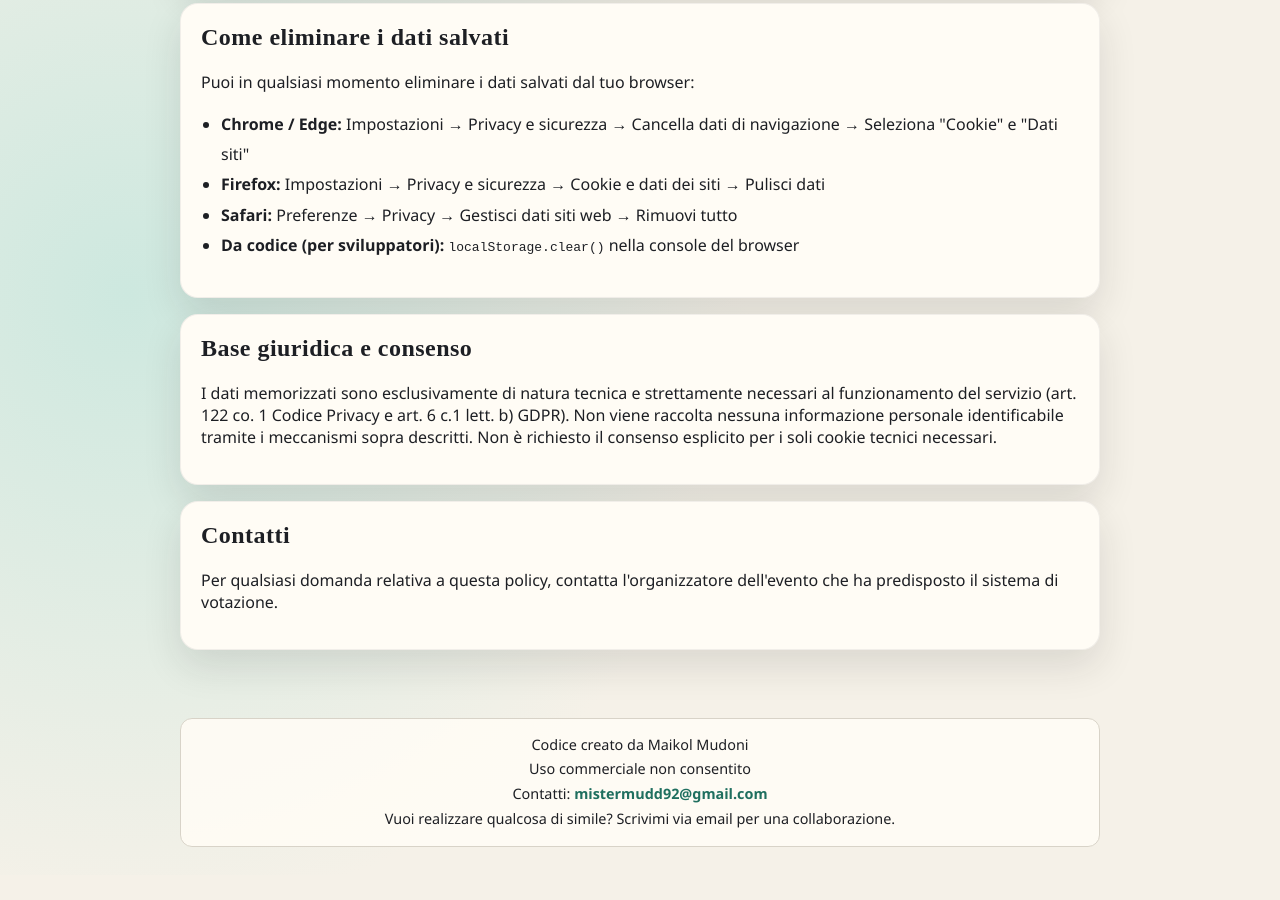
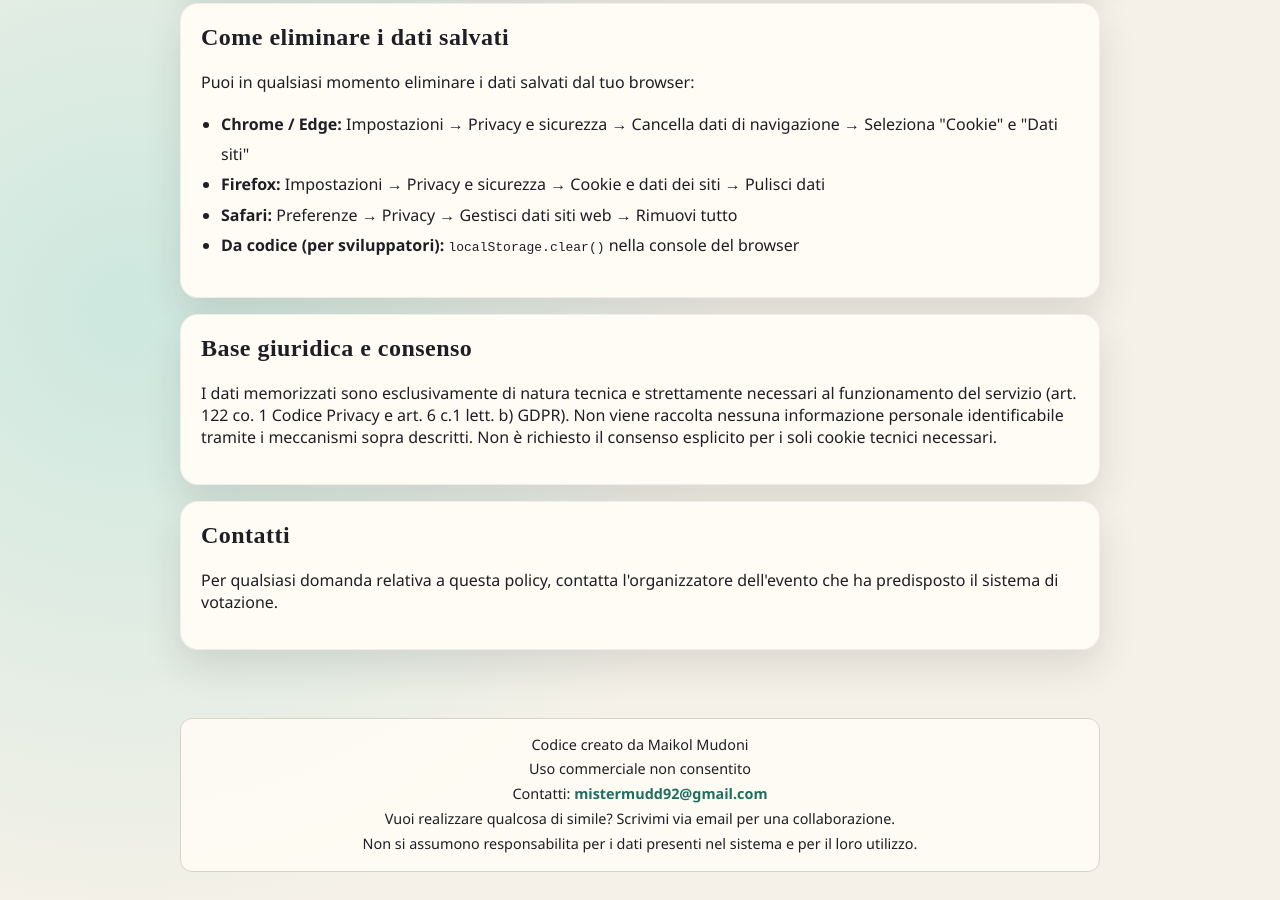
Before and after one commit to mistermudd/votationReact, a website: page public/cookie-policy.html in a window 1280 px wide. Shown: the part 1061-1961 px from the top of the page. Before the commit the page ends 1936 px from the top, so only its background shows below. Drawn offline with Linux system fonts and the light colour scheme.

Commit message:
Add liability disclaimer to legal footer on all pages

```diff
--- a/public/cookie-policy.html
+++ b/public/cookie-policy.html
@@ -109,6 +109,7 @@
       <p>Uso commerciale non consentito</p>
       <p>Contatti: <a href="mailto:mistermudd92@gmail.com">mistermudd92@gmail.com</a></p>
       <p>Vuoi realizzare qualcosa di simile? Scrivimi via email per una collaborazione.</p>
+      <p>Non si assumono responsabilita per i dati presenti nel sistema e per il loro utilizzo.</p>
     </footer>
   </body>
 </html>
```
Also changed, not shown: public/director.html (+1 -0 lines), public/index.html (+1 -0 lines), public/judge.html (+1 -0 lines), public/lineup.html (+1 -0 lines), public/login.html (+1 -0 lines), public/performance.html (+1 -0 lines), public/public.html (+1 -0 lines), public/qr-access.html (+1 -0 lines), public/report.html (+1 -0 lines), public/runoff-judge.html (+1 -0 lines), public/runoff-manage.html (+1 -0 lines), public/runoff-public.html (+1 -0 lines).
